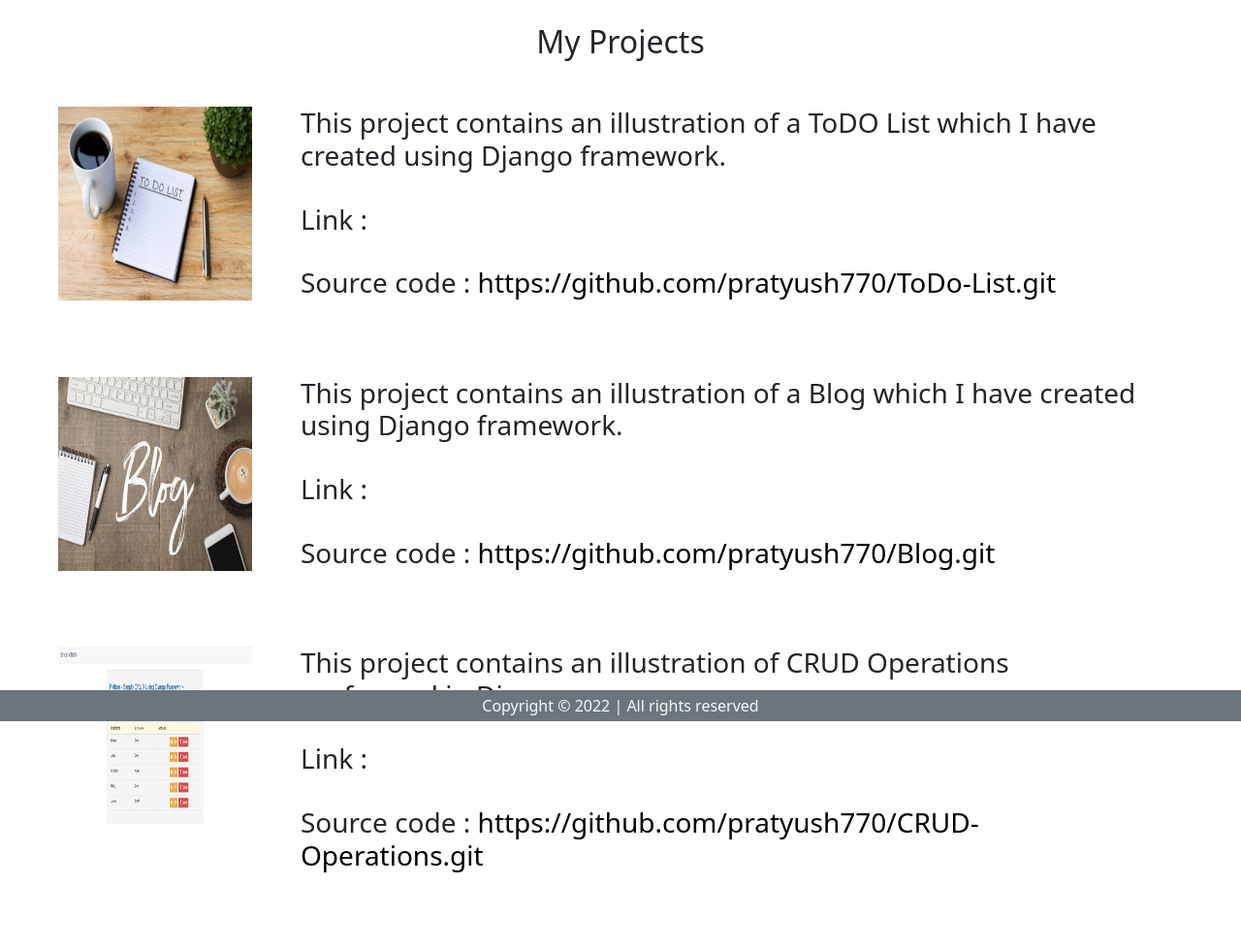
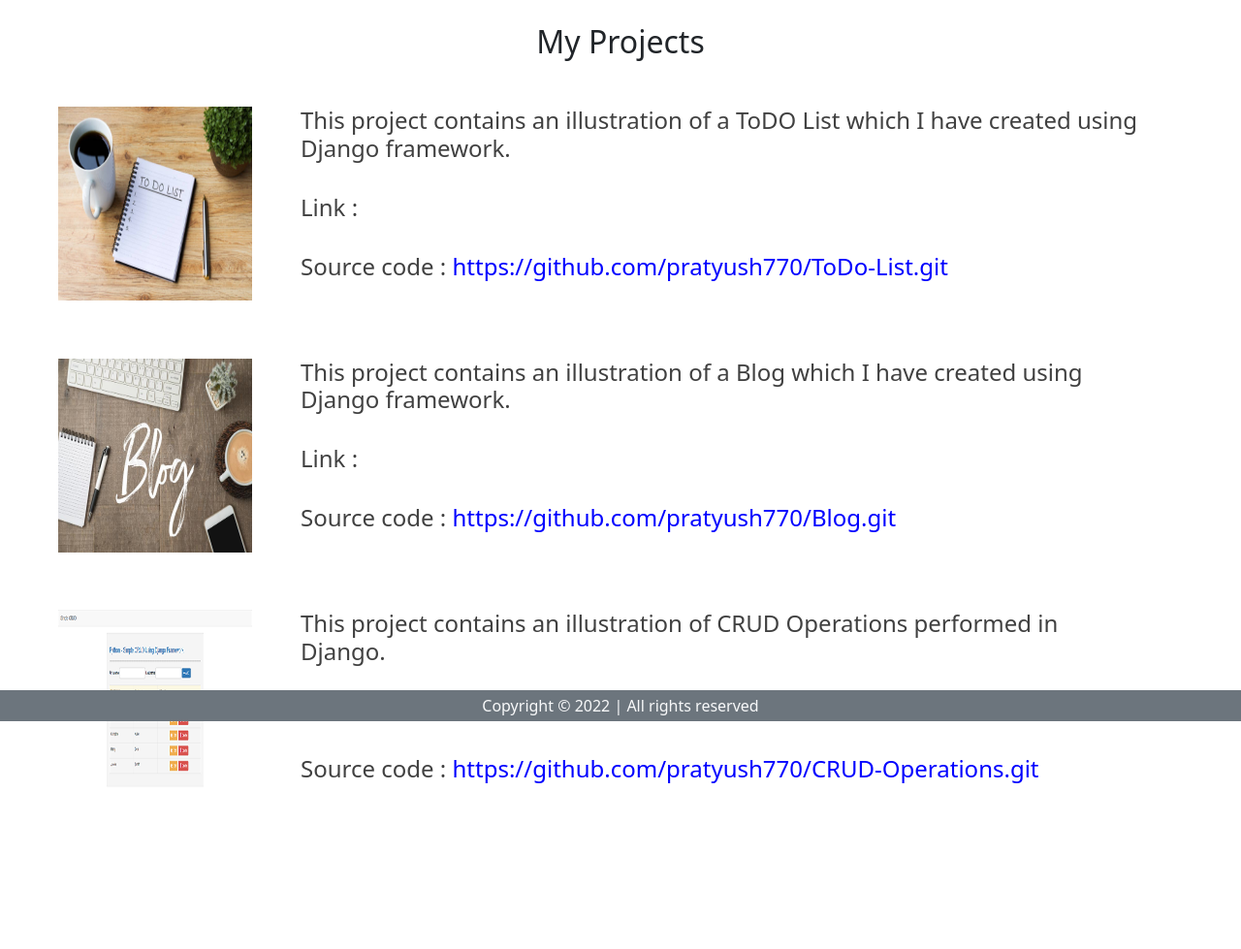
Before and after one commit to pratyush770/Portfolio, a Django app: page /projects in a window 1280 px wide. Shown: the part 56-1035 px from the top of the page at 97% size. After the commit the page ends 867 px from the top, so only its background shows below. Run offline with Django 4.2, Linux system fonts and the light colour scheme.

Commit message:
first commit

```diff
--- a/static/css/main.css
+++ b/static/css/main.css
@@ -8,5 +8,5 @@
 }
 a{
     text-decoration:none;
-    color:black;
+    color:blue;
 }
--- a/templates/about.html
+++ b/templates/about.html
@@ -20,7 +20,7 @@
       </li>
       <br>
       <li style="font-size:23px;color:rgba(0, 0, 0, 0.750)"> I like to learn Japanese and I have completed JLPT N5. <br>
-        Click here to view : <a style="color:rgba(0, 0, 0, 0.750)" href="https://acrobat.adobe.com/link/review?uri=urn:aaid:scds:US:7cb00ca6-ea7c-3cf4-b634-2a78dc9e2c50" target="_blank"> https://acrobat.adobe.com/link/review?uri=urn:aaid:scds:US:7cb00ca6-ea7c-3cf4-b634-2a78dc9e2c50</a>
+        Click here to view : <a href="https://acrobat.adobe.com/link/review?uri=urn:aaid:scds:US:7cb00ca6-ea7c-3cf4-b634-2a78dc9e2c50" target="_blank"> https://acrobat.adobe.com/link/review?uri=urn:aaid:scds:US:7cb00ca6-ea7c-3cf4-b634-2a78dc9e2c50</a>
       </li>
       <br>
       <li style="font-size:23px;color:rgba(0, 0, 0, 0.750)"> I'm aspiring to be a full stack programmer!!
--- a/templates/contact.html
+++ b/templates/contact.html
@@ -9,7 +9,7 @@
 {% endif %}
 <div class="container my-4">
   <h2 class="text-center"> Contact Information</h2> <br> <br>
-  <form action="/contact" method="post">
+  <form action="/contact/" method="post">
     {% csrf_token %}
     <div class="form-group mb-4">
       <label for="Name" class="form-label">Your Name</label>
--- a/templates/projects.html
+++ b/templates/projects.html
@@ -10,29 +10,29 @@
     <br>
 <div class="container ms-5">
     <img src="{% static 'pic 19.jpg' %}" height="200" width="200" class="img-left">
-    <h3> This project contains an illustration of a ToDO List which I have created using Django framework. </h3>
+    <h4 style="font-weight:normal;color:rgba(0, 0, 0, 0.750)"> This project contains an illustration of a ToDO List which I have created using Django framework. </h4>
     <br>
-    <h3> Link : </h3>
+    <h4 style="font-weight:normal;color:rgba(0, 0, 0, 0.750)"> Link : </h4>
     <br>
-    <h3> Source code : <a href="https://github.com/pratyush770/ToDo-List.git" target="_blank"> https://github.com/pratyush770/ToDo-List.git </a> </h3>
+    <h4 style="font-weight:normal;color:rgba(0, 0, 0, 0.750)"> Source code : <a href="https://github.com/pratyush770/ToDo-List.git" target="_blank"> https://github.com/pratyush770/ToDo-List.git </a> </h4>
 </div>
 <br> <br> <br>
 <div class="container ms-5">
     <img src="{% static 'pic 20.jpg' %}" height="200" width="200" class="img-left1">
-    <h3> This project contains an illustration of a Blog which I have created using Django framework. </h3>
+    <h4 style="font-weight:normal;color:rgba(0, 0, 0, 0.750)"> This project contains an illustration of a Blog which I have created using Django framework. </h4>
     <br>
-    <h3> Link : </h3>
+    <h4 style="font-weight:normal;color:rgba(0, 0, 0, 0.750)"> Link : </h4>
     <br>
-    <h3> Source code : <a href="https://github.com/pratyush770/Blog.git" target="_blank"> https://github.com/pratyush770/Blog.git </a> </h3>
+    <h4 style="font-weight:normal;color:rgba(0, 0, 0, 0.750)"> Source code : <a href="https://github.com/pratyush770/Blog.git" target="_blank"> https://github.com/pratyush770/Blog.git </a> </h4>
 </div>
 <br> <br> <br>
 <div class="container ms-5">
     <img src="{% static 'pic 21.jpg' %}" height="200" width="200" class="img-left1">
-    <h3> This project contains an illustration of CRUD Operations performed in Django. </h3>
+    <h4 style="font-weight:normal;color:rgba(0, 0, 0, 0.750)"> This project contains an illustration of CRUD Operations performed in Django. </h4>
     <br>
-    <h3> Link : </h3>
+    <h4 style="font-weight:normal;color:rgba(0, 0, 0, 0.750)"> Link : </h4>
     <br>
-    <h3> Source code : <a href="https://github.com/pratyush770/CRUD-Operations.git" target="_blank"> https://github.com/pratyush770/CRUD-Operations.git </a> </h3>
+    <h4 style="font-weight:normal;color:rgba(0, 0, 0, 0.750)"> Source code : <a href="https://github.com/pratyush770/CRUD-Operations.git" target="_blank"> https://github.com/pratyush770/CRUD-Operations.git </a> </h4>
 </div>
 <br> <br> <br>
 {% endblock body %}
```
Also changed, not shown: portfolio/settings.py (+5 -2 lines).
